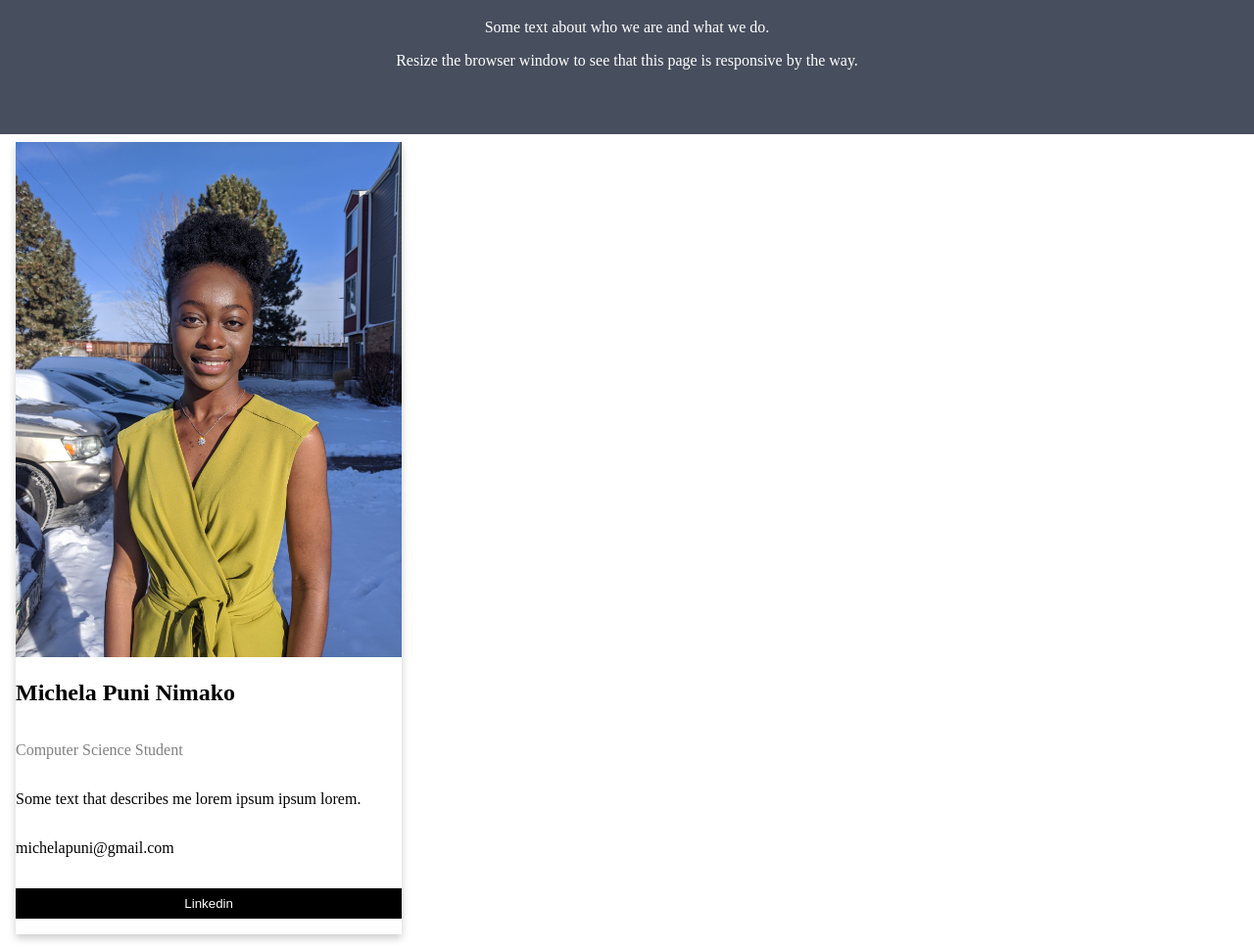
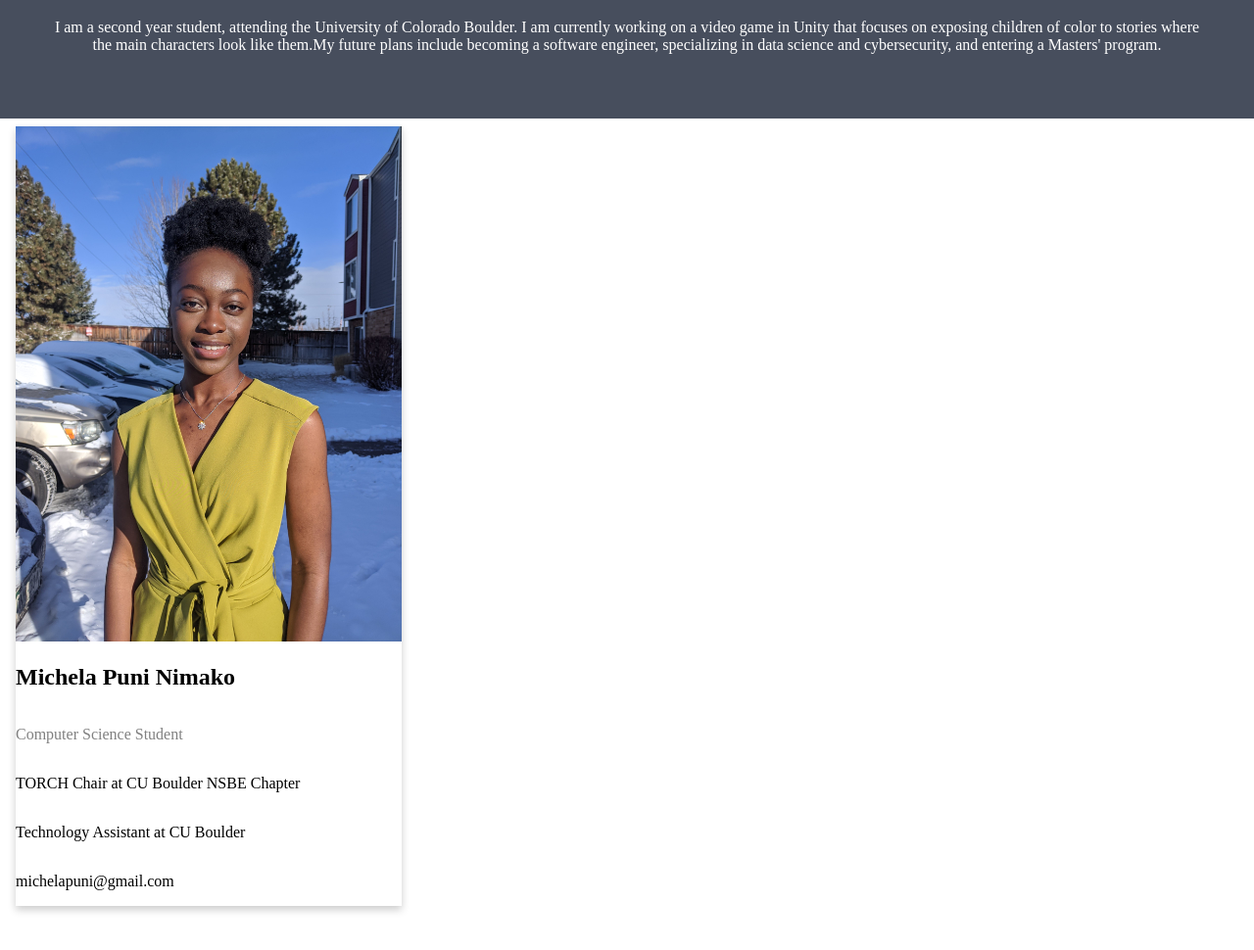
Before and after one commit to michelapuni/michelapuni.github.io, a plain HTML site: page about.html in a window 1280 px wide. Shown: the part 209-1179 px from the top of the page at 98% size. After the commit the page ends 1150 px from the top, so only its background shows below. Drawn offline with Linux system fonts and the light colour scheme.

Commit message:
Update about.html

```diff
--- a/about.html
+++ b/about.html
@@ -34,8 +34,8 @@
 
     <div class="about-section">
   <h1>About Me Page</h1>
-  <p>Some text about who we are and what we do.</p>
-  <p>Resize the browser window to see that this page is responsive by the way.</p>
+  <p>I am a second year student, attending the University of Colorado Boulder. I am currently working on a video game in Unity that focuses on exposing children of color to stories where the main characters look like them.My future plans include becoming a software engineer, specializing in data science and cybersecurity, and entering a Masters' program.</p>
+
 </div>
 
 <div class="row">
@@ -45,9 +45,10 @@
       <div class="container">
         <h2>Michela Puni Nimako</h2>
         <p class="title">Computer Science Student</p>
-        <p>Some text that describes me lorem ipsum ipsum lorem.</p>
+        <p>TORCH Chair at CU Boulder NSBE Chapter</p>
+          <p>Technology Assistant at CU Boulder</p>
         <p>michelapuni@gmail.com</p>
-        <p><button class="button">Linkedin</button></p>
+
       </div>
     </div>
   </div>
```
